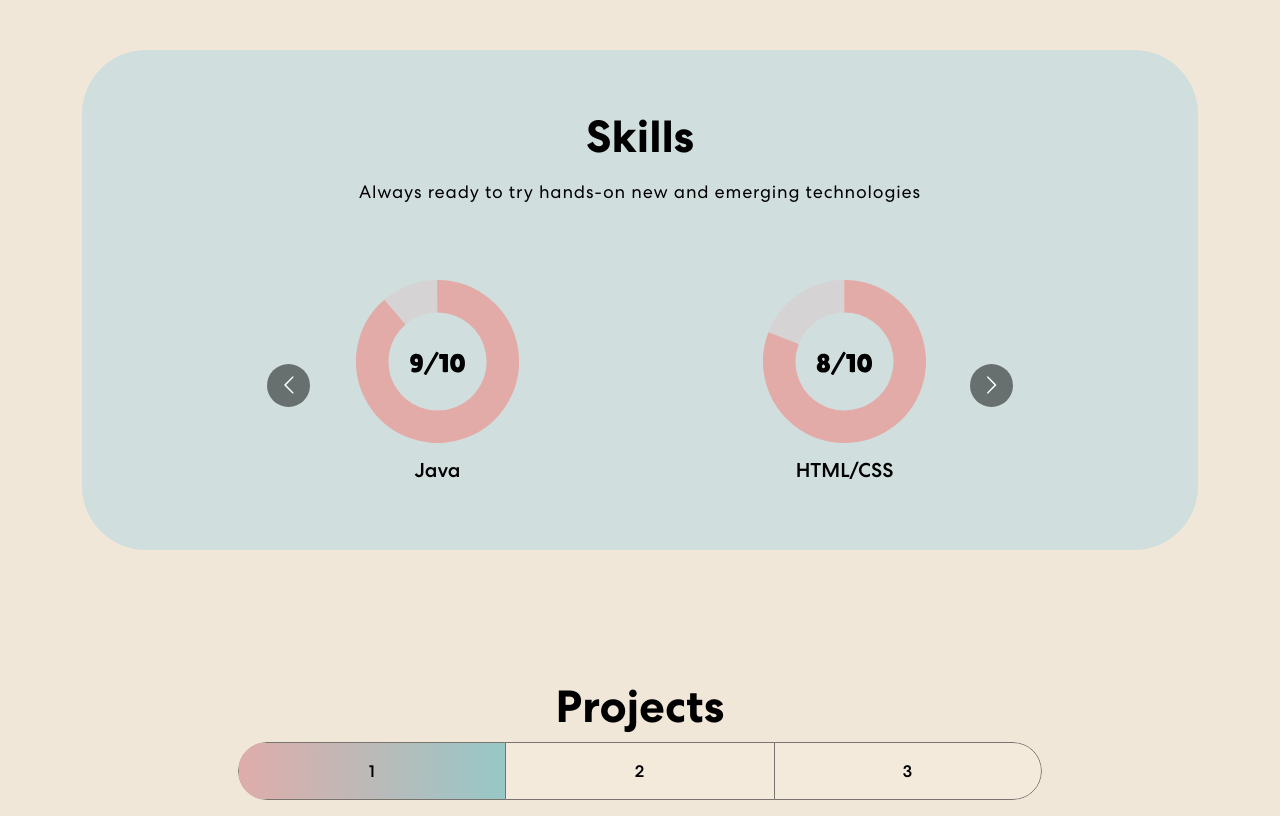
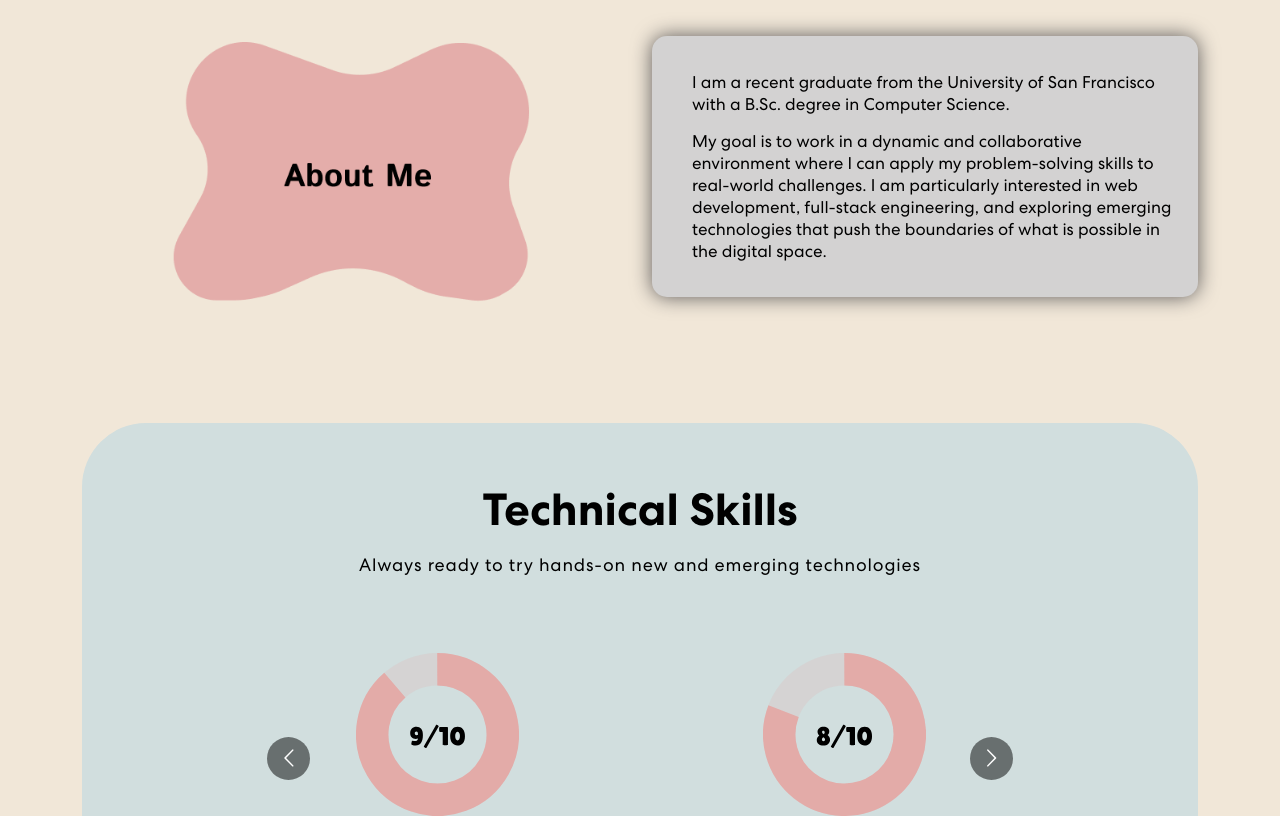
Before and after one commit to amandawangg/my-portfolio, a React (Create React App) app: page / in a window 1280 px wide. Shown: the part 840-1656 px from the top of the page. Built offline with nearby package versions, Linux system fonts and the light colour scheme.

Commit message:
added About and made minor changes

```diff
--- a/src/App.css
+++ b/src/App.css
@@ -253,46 +253,51 @@ nav.navbar .navbar-toggler[aria-expanded="true"] .navbar-toggler-icon {
 
 /* About CSS */
 .about {
-  padding: 260px 0 100px 0;
-  background-color:#f1e7d8 !important;
-  background-position: top center;
-  background-size: cover;
-  background-repeat: no-repeat;
+  padding: 100px 0 100px 0;
+  background-color: #F1E7D8;
 }
-.about img {
-  width: 9%;
+
+.photo img {
+  width: 70%;
+  border-radius: 8px;
 }
-.about h1 {
-  font-size: 65px;
-  font-weight: 700;
-  letter-spacing: 0.8px;
-  line-height: 1;
+
+.text {
+  padding: 0 20px;
+}
+
+.text-box h2 {
+  font-size: 2.5rem;
   margin-bottom: 20px;
-  display: inline-block;
-  color:rgb(255, 255, 255);
-  margin-right: 20px;
+  text-align: left;
+  color:rgb(0, 0, 0);
+  padding: 20px;
 }
-.about p {
-  font-weight: 400;
-  font-size: 14px;
-  color: #f1e7d8;
-  letter-spacing: 0.5px;
-  margin-top: 20px;
+
+.text-box p {
+  font-size: 17px;
+  margin-bottom: 15px;
+  text-align: left;
+  color:rgb(0, 0, 0);
+  margin-left: 20px;
 }
-.about p2 {
-  font-weight: 400;
-  font-size: 14px;
-  color: #000;
-  letter-spacing: 0.5px;
-  display: flex;
-  margin-left: 260px;
-  align-content: center;
+
+.text-container {
+  position: relative;
 }
+
+.text-box {
+  background-color:#d3d2d2;
+  padding: 20px;
+  border-radius: 15px;
+  box-shadow: 0 0 20px rgb(92, 90, 90); /* Add drop shadow */
+}
+
 
 /* Banner CSS */
 .banner {
   margin-top: 0;
-  padding: 260px 0 100px 0;
+  padding: 260px 0 0px 0;
   background-image: url('./assets/img/banner-bg.png');
   background-position: top center;
   background-size: cover;
--- a/src/App.js
+++ b/src/App.js
@@ -4,6 +4,7 @@ import { Banner } from "./components/Banner";
 import { Skills } from "./components/Skills";
 import { Projects } from "./components/Projects";
 import { Footer } from "./components/Footer";
+import { About } from "./components/About";
 import 'bootstrap/dist/css/bootstrap.min.css';
 
 function App() {
@@ -12,6 +13,7 @@ function App() {
     <div className="App">
       <NavBar/>
       <Banner />
+      <About />
       <Skills />
       <Projects />
       <Footer />
--- a/src/components/About.js
+++ b/src/components/About.js
@@ -1,15 +1,34 @@
-import { Container, Row, Col } from "react-bootstrap";
+import React from 'react';
+import { Container, Row, Col } from 'react-bootstrap';
+import aboutMeImg from "../assets/img/aboutMe.png";
 
 export const About = () => {
   return (
-    <about className="about">
+    <section className="about" id="about">
       <Container>
-        <Row className="align-items-left">
-          <Col size={12} sm={6}>
-            <h1> I am a recent grad from University of San Francisco.</h1>
+        <Row className="align-items-center">
+          <Col md={6}>
+            <div className="photo">
+              <img src={aboutMeImg} alt="About-Me" />
+            </div>
+          </Col>
+          <Col md={6}>
+            <div className="text-container">
+              <div className="text-box">
+                {/* <h2>About Me</h2> */}
+                <p></p>
+                <p>
+                  I am a recent graduate from the University of San Francisco with a B.Sc. degree in Computer Science.
+                </p>
+                <p></p>
+                <p>
+                  My goal is to work in a dynamic and collaborative environment where I can apply my problem-solving skills to real-world challenges. I am particularly interested in web development, full-stack engineering, and exploring emerging technologies that push the boundaries of what is possible in the digital space.
+                </p>
+              </div>
+            </div>
           </Col>
         </Row>
       </Container>
-    </about>
-  )
-}
+    </section>
+  );
+};
--- a/src/components/Projects.js
+++ b/src/components/Projects.js
@@ -1,6 +1,6 @@
 import { Tab, Nav, Container, Row, Col } from "react-bootstrap";
 import seProjImg from "../assets/img/seProjImg.png";
-import iosProjImg from "../assets/img/iosProjImg.png";
+import iosProjImg from "../assets/img/iosProjImg2.png";
 import portfolioProjImg from "../assets/img/portfolioProjImg.png";
 import { ProjectCard } from "./ProjectCard";
 import TrackVisibility from 'react-on-screen';
@@ -42,7 +42,8 @@ export const Projects = () => {
                   <div className={isVisible ? "animate__animated animate__fadeIn": ""}>
                     <h2>Projects</h2>
                     <Tab.Container id="projects-tabs" defaultActiveKey="first">
-                      <Nav variant="pills" className="nav-pills mb-5 justify-content-center align-items-center" id="pills-tab">
+                      <p></p>
+                      {/* <Nav variant="pills" className="nav-pills mb-5 justify-content-center align-items-center" id="pills-tab">
                         <Nav.Item>
                           <Nav.Link eventKey="first">1</Nav.Link>
                         </Nav.Item>
@@ -52,7 +53,7 @@ export const Projects = () => {
                         <Nav.Item>
                           <Nav.Link eventKey="third">3</Nav.Link>
                         </Nav.Item>
-                      </Nav>
+                      </Nav> */}
                       <Tab.Content id="slideInUp" className={isVisible ? "animate__animated animate__slideInUp" : ""}>
                         <Tab.Pane eventKey="first">
                           <Row>
--- a/src/components/Skills.js
+++ b/src/components/Skills.js
@@ -30,9 +30,7 @@ export const Skills = () => {
                 <Row>
                     <Col>
                         <div className="skill-bx">
-                            <h2>
-                                Skills
-                            </h2>
+                            <h2> Technical Skills </h2>
                             <p>Always ready to try hands-on new and emerging technologies</p>
                             <Carousel responsive={responsive} infinite={true} className="skill-slider">
                                 <div className="item">
```
Also changed, not shown: src/assets/img/aboutMe.png (added), src/assets/img/iosProjImg2.png (added).
